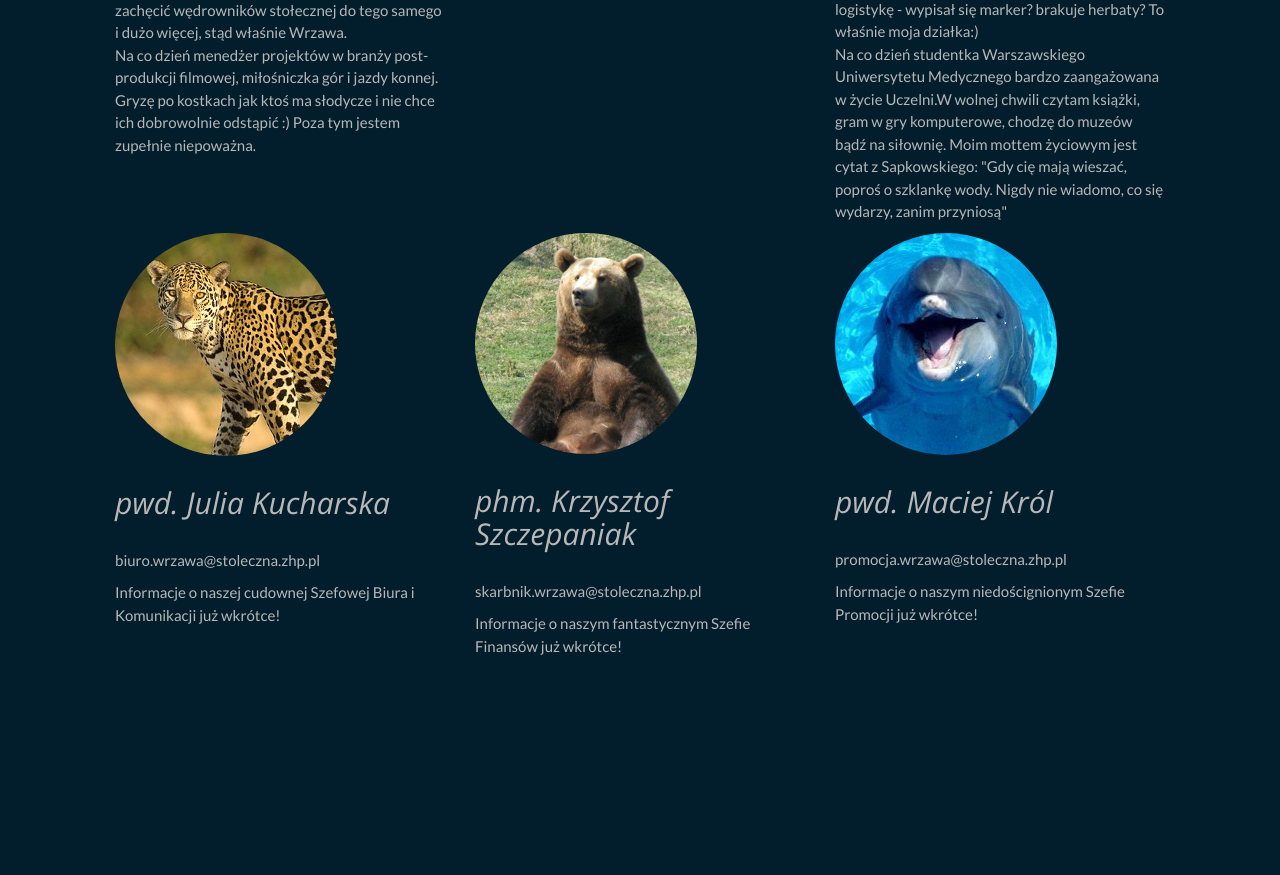
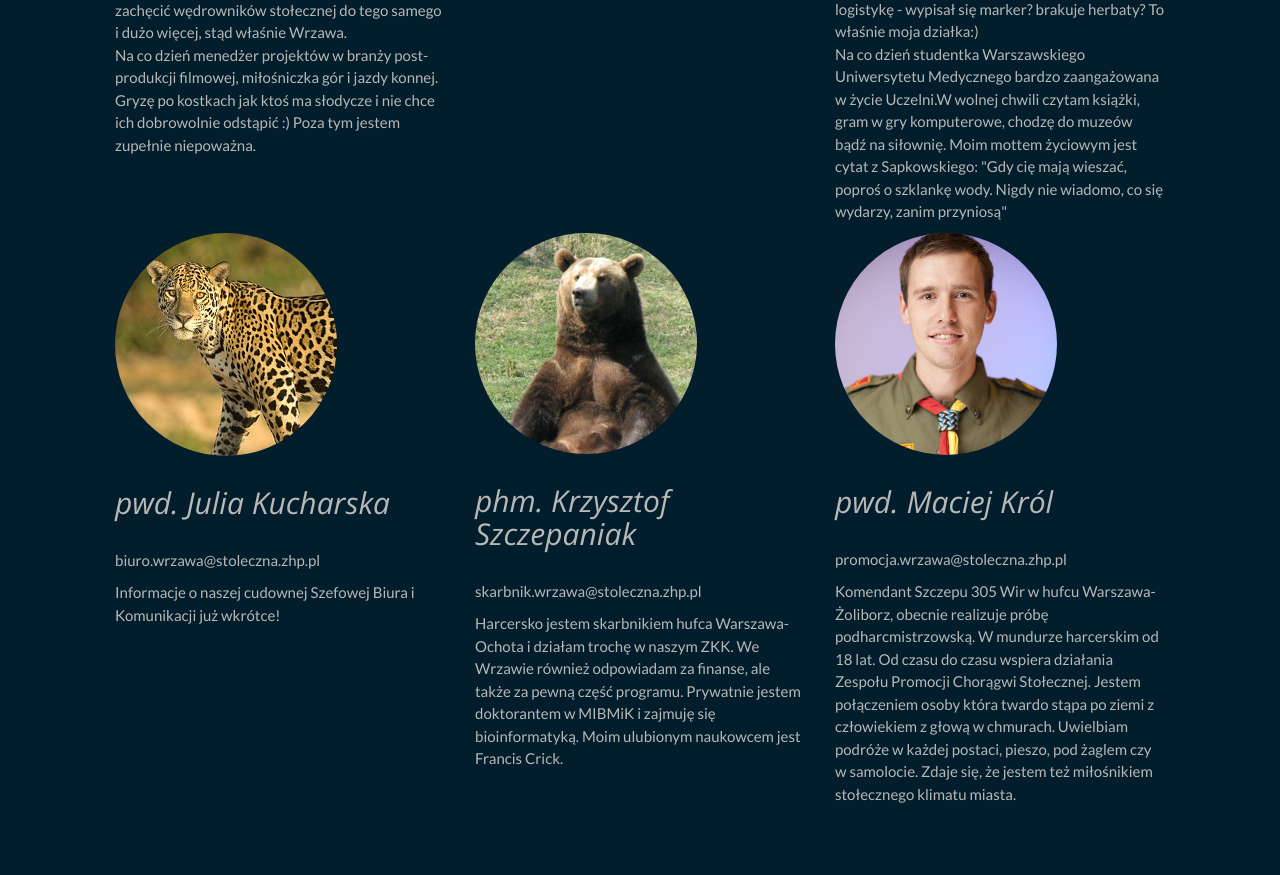
Before and after one commit to ejank/wrzawa, a Django app: page /organizers/ in a window 1280 px wide. Shown: the part 835-1710 px from the top of the page. Before the commit the page ends 1490 px from the top, so only its background shows below. Run offline with Django 3.2, Linux system fonts and the light colour scheme; some libraries are stand-ins or nearby versions.

Commit message:
add people info

```diff
--- a/page/static/css/page.css
+++ b/page/static/css/page.css
@@ -196,6 +196,10 @@ ul.navbar-nav, li.navbar-nav, a.navbar-nav, .navbar-nav{
   color: var(--text-color);
 }
 
+a.btn-default:hover{
+  background: #189BFF;
+}
+
 .table th, .table td {
      border-top: none !important;
  }
--- a/page/templates/page/organizers.html
+++ b/page/templates/page/organizers.html
@@ -60,13 +60,21 @@ do muzeów bądź na siłownię. Moim mottem życiowym jest cytat z Sapkowskiego
   <img src="/static/photos/krzak_kw.jpg" class="round img-responsive">
 <h2>phm. Krzysztof Szczepaniak</h2>
 <p>skarbnik.wrzawa@stoleczna.zhp.pl</p>
-<p>Informacje o naszym fantastycznym Szefie Finansów już wkrótce!</p>
+<p>Harcersko jestem skarbnikiem hufca Warszawa-Ochota i działam trochę w naszym
+  ZKK. We Wrzawie również odpowiadam za finanse, ale także za pewną część programu.
+  Prywatnie jestem doktorantem w MIBMiK i zajmuję się bioinformatyką.
+  Moim ulubionym naukowcem jest Francis Crick.</p>
 </div>
 <div class="col-md-4">
   <img src="/static/photos/maciek_kw.jpg" class="round img-responsive">
 <h2>pwd. Maciej Król</h2>
 <p>promocja.wrzawa@stoleczna.zhp.pl</p>
-<p>Informacje o naszym niedoścignionym Szefie Promocji już wkrótce!</p>
+<p>Komendant Szczepu 305 Wir w hufcu Warszawa-Żoliborz, obecnie realizuje próbę
+  podharcmistrzowską. W mundurze harcerskim od 18 lat. Od czasu do czasu wspiera
+  działania Zespołu Promocji Chorągwi Stołecznej. Jestem połączeniem osoby która
+  twardo stąpa po ziemi z człowiekiem z głową w chmurach. Uwielbiam podróże w
+  każdej postaci, pieszo, pod żaglem czy w samolocie. Zdaje się, że jestem też
+  miłośnikiem stołecznego klimatu miasta.</p>
 </div>
 </div>
 </div>
```
Also changed, not shown: page/static/photos/maciek_kw.jpg.
